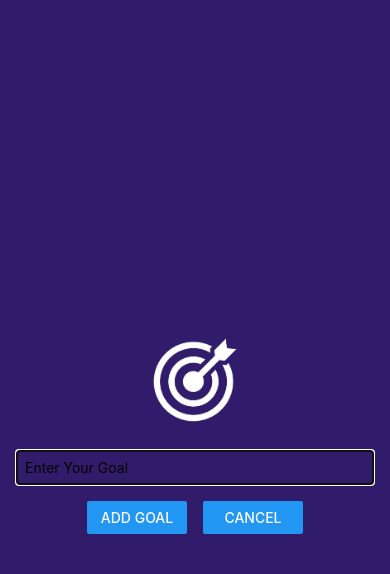
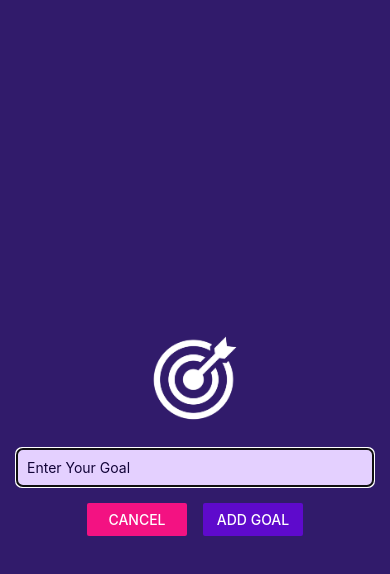
Before and after one commit to SamaanKamal/Simple-List-Of-Goals-React-Native--firstDummyApp, a React Native app: screen / in a window 390 px wide. Both pictures are taken after a click on the button "ADD NEW GOAL". Shown: the top 574 px of the page. Built offline with nearby package versions, Linux system fonts and the light colour scheme.

Commit message:
enhanced the style for the entire app

```diff
--- a/App.js
+++ b/App.js
@@ -1,5 +1,6 @@
 import { useState } from 'react';
 import { Button, FlatList, StyleSheet, View } from 'react-native';
+import { StatusBar } from "expo-status-bar";
 import GoalItem from './components/GoalItem';
 import GoalInput from './components/GoalInput';
 
@@ -30,8 +31,10 @@ export default function App() {
     });
   };
   return (
+    <>
+      <StatusBar style='light'/>
       <View style={styles.appContainer}>
-      <Button onPress={startAddGoalHandler} title='Add New Goal' color="#5e0acc"/>
+        <Button onPress={startAddGoalHandler} title='Add New Goal' color="#a065ec"/>
         <GoalInput addGoalHandler={addGoalHandler} visible={modalIsVisible} onCancel={endAddGoalHandler}/>
         <View style={styles.goalsList}>
           <FlatList data={goals} renderItem={(itemData)=>{
@@ -42,6 +45,7 @@ export default function App() {
           </FlatList>
         </View>
       </View>
+    </>
   );
 }
 
--- a/app.json
+++ b/app.json
@@ -5,6 +5,7 @@
     "version": "1.0.0",
     "orientation": "portrait",
     "icon": "./assets/icon.png",
+    "backgroundColor": "#1e085a",
     "userInterfaceStyle": "light",
     "splash": {
       "image": "./assets/splash.png",
--- a/components/GoalInput.js
+++ b/components/GoalInput.js
@@ -16,10 +16,10 @@ const GoalInput =(props)=>{
                 <TextInput style={styles.textInput} placeholder='Enter Your Goal' onChangeText={goalInputHandler} value={goalsList}/>
                 <View style={styles.buttonContainer}>
                     <View style={styles.button}>
-                        <Button title='Add Goal' onPress={addGoalHandler}/>
+                        <Button title='Cancel' onPress={props.onCancel} color="#f31282"/>
                     </View>
                     <View style={styles.button}>
-                        <Button title='Cancel' onPress={props.onCancel}/>
+                        <Button title='Add Goal' onPress={addGoalHandler} color="#5e0acc"/>
                     </View>
                 </View>
             </View>
@@ -29,6 +29,9 @@ const GoalInput =(props)=>{
 
 export default GoalInput;
 
+/* color="#b180f0"  for IOS  for Add Goal Button*/
+/* color="#f31282"  for IOS for Cancel Button */
+// or vice versa but these colors looks better on IOS
 const styles = StyleSheet.create({
     inputContainer:{
         flex:1,
@@ -45,9 +48,12 @@ const styles = StyleSheet.create({
     },
     textInput:{
         borderWidth:1,
-        borderColor:'#cccccc',
+        borderColor: '#e4d0ff',
+        backgroundColor: '#e4d0ff',
+        color: '#120438',
+        borderRadius: 6,
         width:'100%',
-        padding:8
+        padding:10,
     },
     buttonContainer:{
         marginTop:16,
```
Lines whose indentation alone changed are shown as unchanged.
